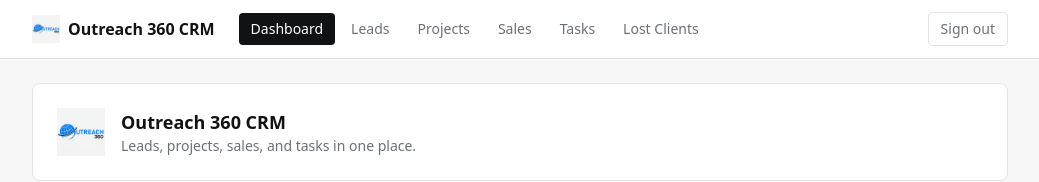
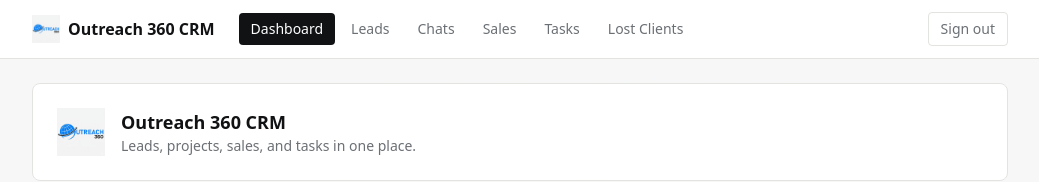
Before and after one commit to palomadaisy016-coder/FreedomMasons-CRM, a Next.js app in the folder fm-crm/: page / in a window 1280 px wide. Shown: the top 182 px of the page, without its empty margins (120-1159 px from the left). Built offline with nearby package versions, Linux system fonts and the light colour scheme; no server answers; the database is empty.

Commit message:
Update NavBar.js

```diff
--- a/fm-crm/app/components/NavBar.js
+++ b/fm-crm/app/components/NavBar.js
@@ -5,7 +5,7 @@ import { createClient } from "@/lib/supabase/client";
 const links = [
   { href: "/", label: "Dashboard" },
   { href: "/leads", label: "Leads" },
-  { href: "/projects", label: "Projects" },
+  { href: "/projects", label: "Chats" },
   { href: "/invoices", label: "Sales" },
   { href: "/tasks", label: "Tasks" },
   { href: "/lost-clients", label: "Lost Clients" },
```
